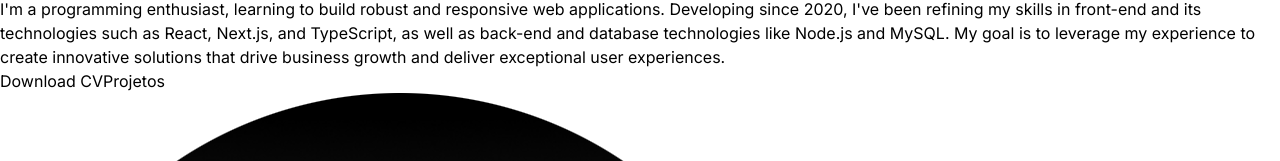
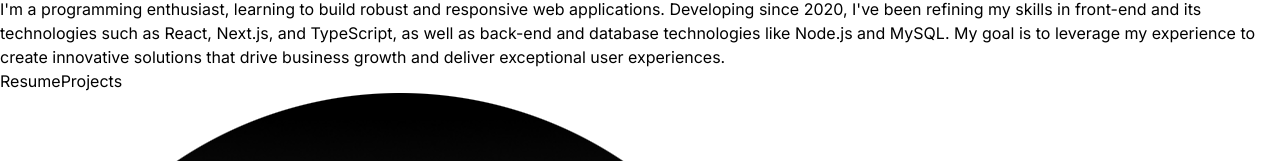
Before and after one commit to felipedestroo/portfolio-felipe, a React (Vite) app: page / in a window 1280 px wide. Shown: the part 607-768 px from the top of the page. Built offline with nearby package versions, Linux system fonts and the light colour scheme.

Commit message:
feat: adjust button text of hero section

```diff
--- a/src/components/Hero.jsx
+++ b/src/components/Hero.jsx
@@ -48,7 +48,7 @@ const Hero = () => {
                         href="Felipe-Destro-Resume.pdf"
                         target="_blank"
                         className="mr-3 w-32 justify-center flex bg-orange-600 border-2 border-transparent text-white rounded-md p-2 hover:bg-transparent hover:text-orange-500 hover:duration-100 hover:border-orange-600 hover:border-2">
-                        Download CV
+                        {t("hero.button1")}
                     </motion.a>
                     <motion.a
                     variants={container(1.5)}
@@ -56,7 +56,7 @@ const Hero = () => {
                         animate="visible"
                         href="#projects"
                         className="flex w-32 justify-center bg-white border-2 text-neutral-900 rounded-md p-2 hover:bg-transparent hover:text-white hover:duration-100 hover:border-white hover:border-2">
-                        Projetos
+                        {t("hero.button2")}
                     </motion.a>
                 </div>
 
--- a/src/locales/en.json
+++ b/src/locales/en.json
@@ -5,7 +5,9 @@
         "text": "Hi, I'm Felipe Destro, a Brazilian software engineer currently in the sixth semester of a Bachelor's degree in Computer Science. My journey in programming began in 2020, when, while developing my first final project using JavaScript, I realized the transformative power of technology. At the time, I was also a programmer on the FRC (First Robotics Competition) robotics team, which further strengthened my passion for the field. Over time, I specialized in front-end development, where I find satisfaction in creating interactive and intuitive experiences."
     },
     "hero": {
-        "text": "I'm a programming enthusiast, learning to build robust and responsive web applications. Developing since 2020, I've been refining my skills in front-end and its technologies such as React, Next.js, and TypeScript, as well as back-end and database technologies like Node.js and MySQL. My goal is to leverage my experience to create innovative solutions that drive business growth and deliver exceptional user experiences."
+        "text": "I'm a programming enthusiast, learning to build robust and responsive web applications. Developing since 2020, I've been refining my skills in front-end and its technologies such as React, Next.js, and TypeScript, as well as back-end and database technologies like Node.js and MySQL. My goal is to leverage my experience to create innovative solutions that drive business growth and deliver exceptional user experiences.",
+        "button1": "Resume",
+        "button2": "Projects"
     },
     "projects": {
         "title": "Projects",
--- a/src/locales/pt.json
+++ b/src/locales/pt.json
@@ -5,7 +5,9 @@
         "text": "Olá, sou o Felipe Destro, engenheiro de software brasileiro e atualmente cursando o sexto semestre de Bacharelado em Ciência da Computação. Minha jornada na programação começou em 2020, quando, ao desenvolver meu primeiro TCC utilizando JavaScript, percebi a força transformadora da tecnologia. Na época, também fui programador na equipe de robótica da FRC (First Robotics Competition), o que reforçou ainda mais minha paixão pela área. Com o tempo, me especializei em front-end, onde encontro satisfação em criar experiências interativas e intuitivas."
     },
     "hero": {
-        "text": "Eu sou um entusiasta da programação, aprendendo a construir aplicações web robustas e responsíveis. Desenvolvendo desde 2020, venho aperfeiçoando minhas habilidades com front-end e suas tecnologias como React, Next.js e TypeScript, bem como tecnologias de back-end e banco de dados, como Node.js e MySQL. Meu objetivo é aproveitar minha experiência para criar soluções inovadoras que impulsionem o crescimento dos negócios e proporcionem experiências excepcionais ao usuário."
+        "text": "Eu sou um entusiasta da programação, aprendendo a construir aplicações web robustas e responsíveis. Desenvolvendo desde 2020, venho aperfeiçoando minhas habilidades com front-end e suas tecnologias como React, Next.js e TypeScript, bem como tecnologias de back-end e banco de dados, como Node.js e MySQL. Meu objetivo é aproveitar minha experiência para criar soluções inovadoras que impulsionem o crescimento dos negócios e proporcionem experiências excepcionais ao usuário.",
+        "button1": "Download Resume",
+        "button2": "Projects"
     },
     "projects": {
         "title": "Projetos",
```
